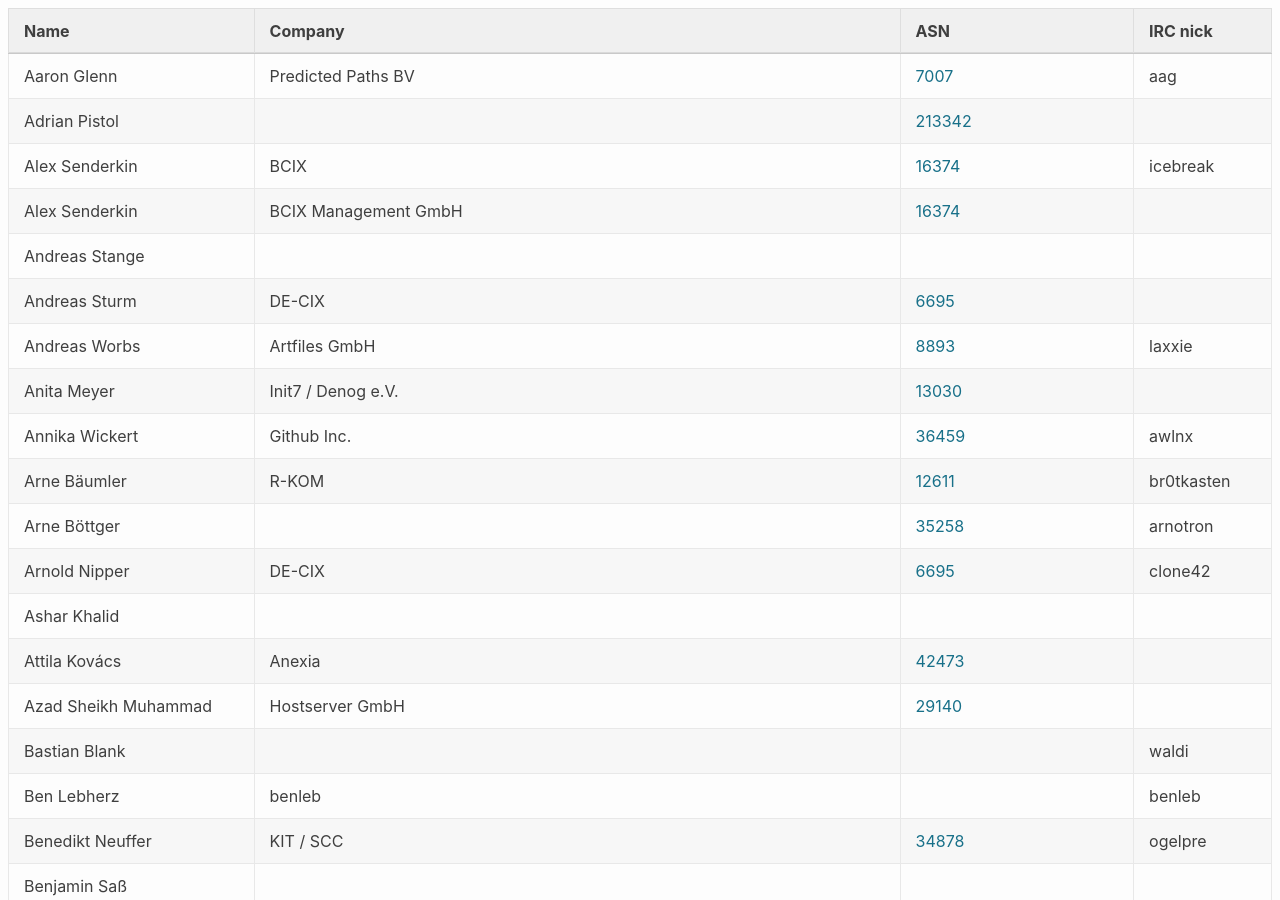
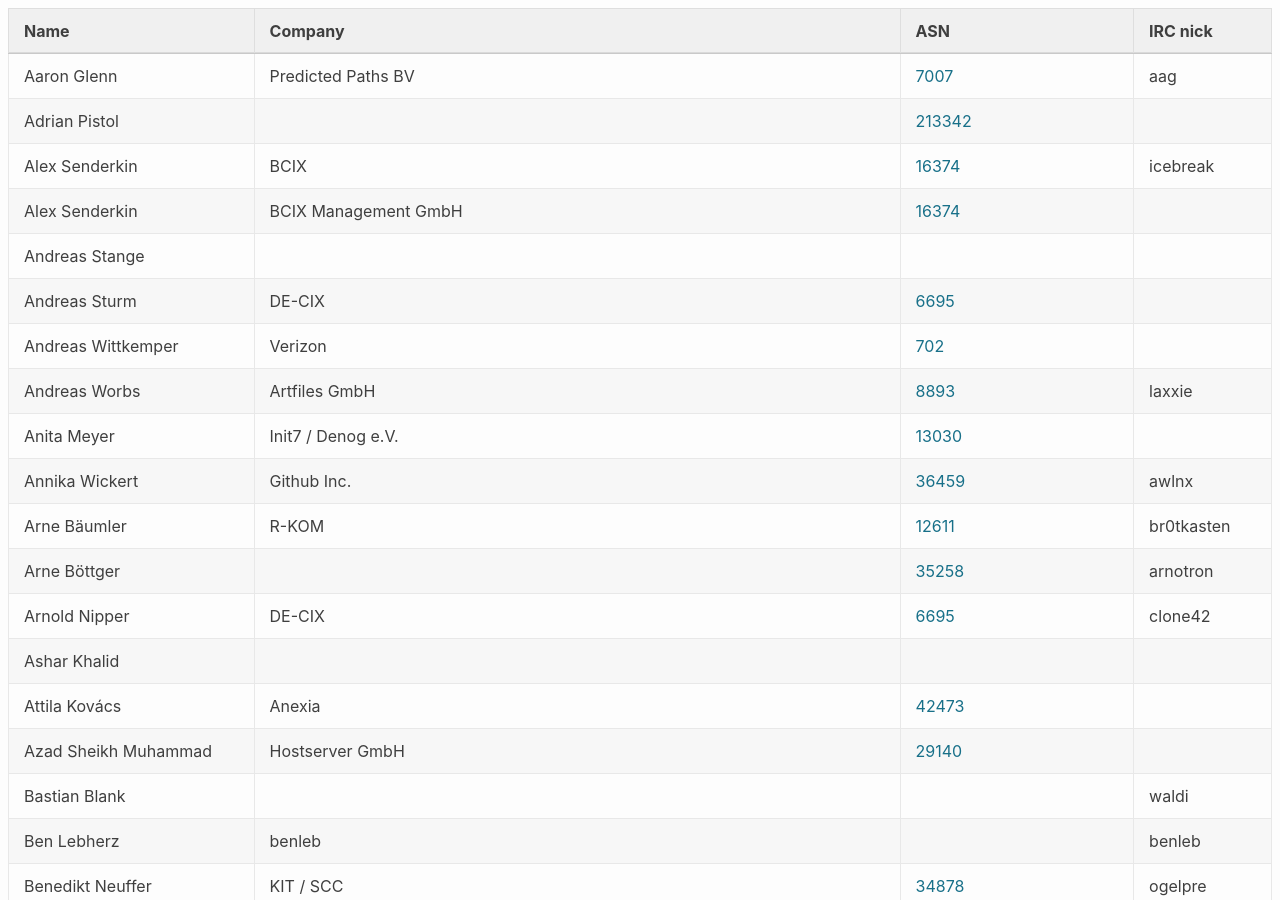
Before and after one commit to denog/pretix-attendeelist, a Jekyll site: the page built from denog13/index.markdown, in a window 1280 px wide and 900 px high. Built offline with Jekyll 4.4.1, drawn with Linux system fonts in a browser that asks for light colours.

Commit message:
Latest data: Tue Oct  5 12:13:18 UTC 2021

```diff
--- a/_data/attendees_denog13.json
+++ b/_data/attendees_denog13.json
@@ -34,6 +34,12 @@
     "company": "DE-CIX",
     "irc": null,
     "asn": "6695"
+  },
+  {
+    "name": "Andreas Wittkemper",
+    "company": "Verizon",
+    "irc": null,
+    "asn": "702"
   },
   {
     "name": "Andreas Worbs",
```
